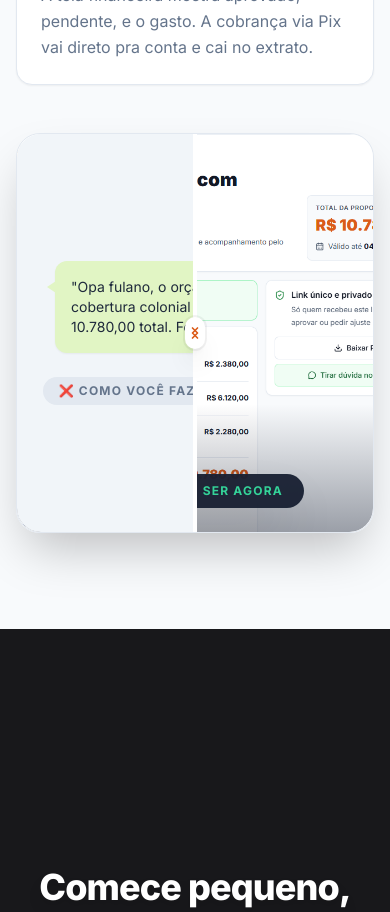
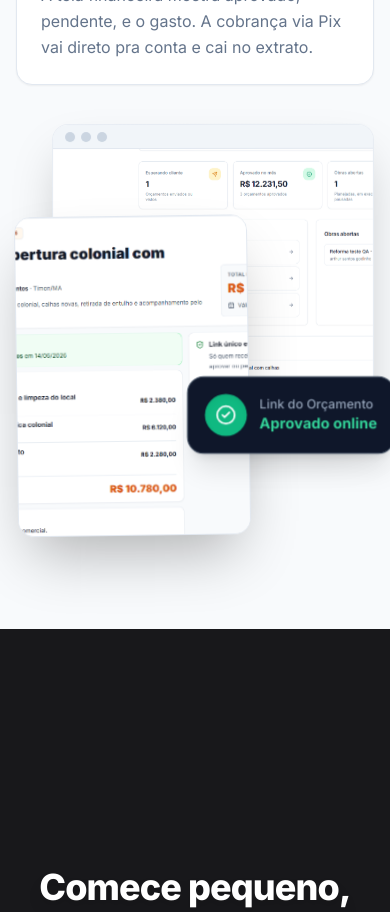
Before and after one commit to ArthurGodin/Gest-o_empreita, a Next.js app in the folder web/: page / in a window 390 px wide. Shown: the part 3100-4012 px from the top of the page. Built offline with nearby package versions, Linux system fonts and the light colour scheme.

Commit message:
feat: replace compare slider with stunning 3d floating showcase stack

```diff
--- a/web/src/app/page.tsx
+++ b/web/src/app/page.tsx
@@ -286,35 +286,45 @@ export default function LandingPage() {
             />
           </div>
 
-          <div className="h-[400px] md:h-[500px] w-full rounded-3xl shadow-2xl overflow-hidden border border-slate-200">
-            <CompareSlider
-              childrenA={
-                <div className="w-full h-full bg-slate-100 flex flex-col p-6 items-center justify-center">
-                  <div className="bg-[#e1f5c4] p-4 rounded-xl shadow-sm text-sm text-slate-800 max-w-[280px] w-full relative">
-                    <div className="absolute -left-2 top-4 w-0 h-0 border-t-[10px] border-t-transparent border-r-[15px] border-r-[#e1f5c4] border-b-[10px] border-b-transparent"></div>
-                    "Opa fulano, o orçamento da cobertura colonial ficou em R$ 10.780,00 total. Fechado?"
-                  </div>
-                  <div className="mt-6 px-4 py-1.5 rounded-full bg-slate-200 text-xs font-bold text-slate-500 uppercase tracking-widest text-center">
-                    ❌ Como você faz hoje (WhatsApp)
-                  </div>
-                </div>
-              }
-              childrenB={
-                <div className="w-full h-full bg-white flex flex-col items-center justify-center relative overflow-hidden">
-                  <img
-                    src="/quote-mockup.png"
-                    alt="Gestão Empreita Screenshot"
-                    draggable={false}
-                    className="absolute inset-0 w-full h-full object-cover object-top select-none pointer-events-none"
-                  />
-                  {/* Gradiente sutil para garantir a leitura da tag na parte inferior */}
-                  <div className="absolute inset-x-0 bottom-0 h-32 bg-gradient-to-t from-slate-900/40 to-transparent pointer-events-none" />
-                  <div className="absolute bottom-6 text-xs font-bold text-emerald-400 uppercase tracking-widest text-center px-5 py-2 bg-slate-900/90 rounded-full backdrop-blur-md border border-slate-800/50 shadow-2xl">
-                    ✅ Como vai ser agora
-                  </div>
-                </div>
-              }
-            />
+          {/* Showcase Flutuante Impactante */}
+          <div className="relative h-[400px] md:h-[550px] w-full perspective-1000">
+            {/* Elemento de fundo: Dashboard */}
+            <motion.div
+              animate={{ y: [-10, 10, -10], rotateX: [2, -2, 2], rotateY: [-2, 2, -2] }}
+              transition={{ duration: 6, repeat: Infinity, ease: "easeInOut" }}
+              className="absolute top-0 right-0 w-[90%] h-[75%] rounded-2xl overflow-hidden shadow-2xl border border-slate-200/80 bg-white"
+            >
+              <div className="h-6 bg-slate-100 border-b border-slate-200 flex items-center px-3 gap-1.5">
+                <div className="w-2.5 h-2.5 rounded-full bg-slate-300" />
+                <div className="w-2.5 h-2.5 rounded-full bg-slate-300" />
+                <div className="w-2.5 h-2.5 rounded-full bg-slate-300" />
+              </div>
+              <img src="/dashboard-mockup.png" alt="Dashboard" className="w-full h-full object-cover object-left-top select-none pointer-events-none opacity-95" draggable={false} />
+            </motion.div>
+
+            {/* Elemento frontal flutuante: Orçamento */}
+            <motion.div
+              animate={{ y: [15, -15, 15], rotateZ: [-2, 1, -2] }}
+              transition={{ duration: 7, repeat: Infinity, ease: "easeInOut", delay: 1 }}
+              className="absolute bottom-0 left-0 w-[65%] h-[80%] rounded-2xl overflow-hidden shadow-[0_30px_60px_-15px_rgba(0,0,0,0.3)] border border-slate-200 bg-white"
+            >
+               <img src="/quote-mockup.png" alt="Quote" className="w-full h-full object-cover object-top select-none pointer-events-none" draggable={false} />
+            </motion.div>
+
+            {/* Selo de Destaque Flutuante */}
+            <motion.div
+              animate={{ y: [-5, 5, -5], scale: [1, 1.05, 1] }}
+              transition={{ duration: 4, repeat: Infinity, ease: "easeInOut", delay: 0.5 }}
+              className="absolute top-[60%] -right-4 md:-right-8 bg-slate-900 text-white p-4 rounded-2xl shadow-xl flex items-center gap-3 border border-slate-700 backdrop-blur-md"
+            >
+              <div className="h-10 w-10 bg-emerald-500 rounded-full flex items-center justify-center shadow-inner">
+                <CheckCircle2 className="h-5 w-5 text-white" />
+              </div>
+              <div>
+                <p className="text-xs text-slate-400 font-medium">Link do Orçamento</p>
+                <p className="text-sm font-bold text-emerald-400">Aprovado online</p>
+              </div>
+            </motion.div>
           </div>
         </div>
       </section>
```
